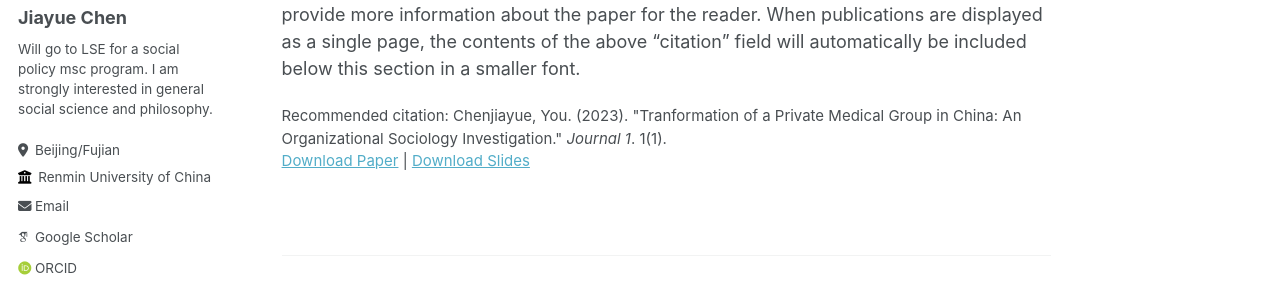
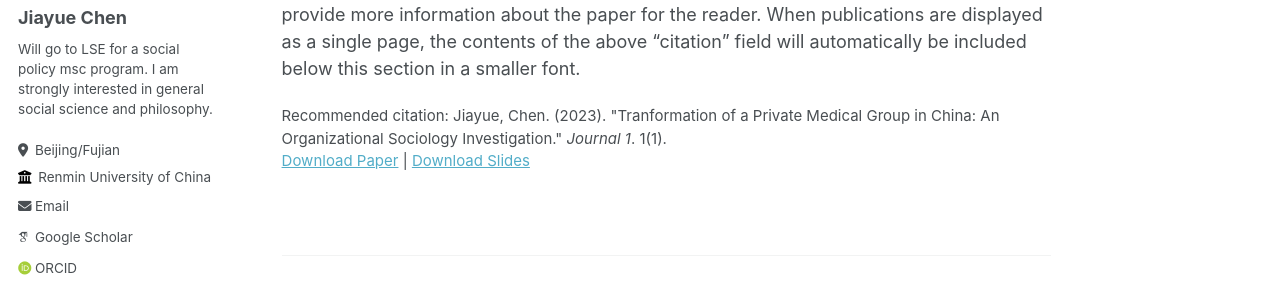
Before and after one commit to troygarden13/personal-website, a Jekyll site: the page built from _publications/2009-10-01-paper-title-number-1.md, in a window 1280 px wide and 1158 px high. Shown: the part 284-576 px from the top of the window. Built offline with Jekyll 4.4.1, drawn with Linux system fonts in a browser that asks for light colours; some web fonts are replaced.

Commit message:
Update 2009-10-01-paper-title-number-1.md

```diff
--- a/_publications/2009-10-01-paper-title-number-1.md
+++ b/_publications/2009-10-01-paper-title-number-1.md
@@ -5,9 +5,9 @@ permalink: /publication/2009-10-01-paper-title-number-1
 excerpt: 'This paper use a organizational sociology graphs to analyse how the political and economic transformation and the cultural-mind factors influence the origin and transformation of Putian Group,which is the most influencial private medical clans in China.'
 date: 2023-05-04
 venue: 'Journal 1'
-slidesurl: 'http://academicpages.github.io/files/slides1.pdf'
-paperurl: 'http://academicpages.github.io/files/paper1.pdf'
-citation: 'Chenjiayue, You. (2023). &quot;Tranformation of a Private Medical Group in China: An Organizational Sociology Investigation.&quot; <i>Journal 1</i>. 1(1).'
+slidesurl: 'http://troygarden13.github.io/files/slides1.pdf'
+paperurl: 'http://troygarden13.github.io/files/paper1.pdf'
+citation: 'Jiayue, Chen. (2023). &quot;Tranformation of a Private Medical Group in China: An Organizational Sociology Investigation.&quot; <i>Journal 1</i>. 1(1).'
 ---
 
 The contents above will be part of a list of publications, if the user clicks the link for the publication than the contents of section will be rendered as a full page, allowing you to provide more information about the paper for the reader. When publications are displayed as a single page, the contents of the above "citation" field will automatically be included below this section in a smaller font.
```
